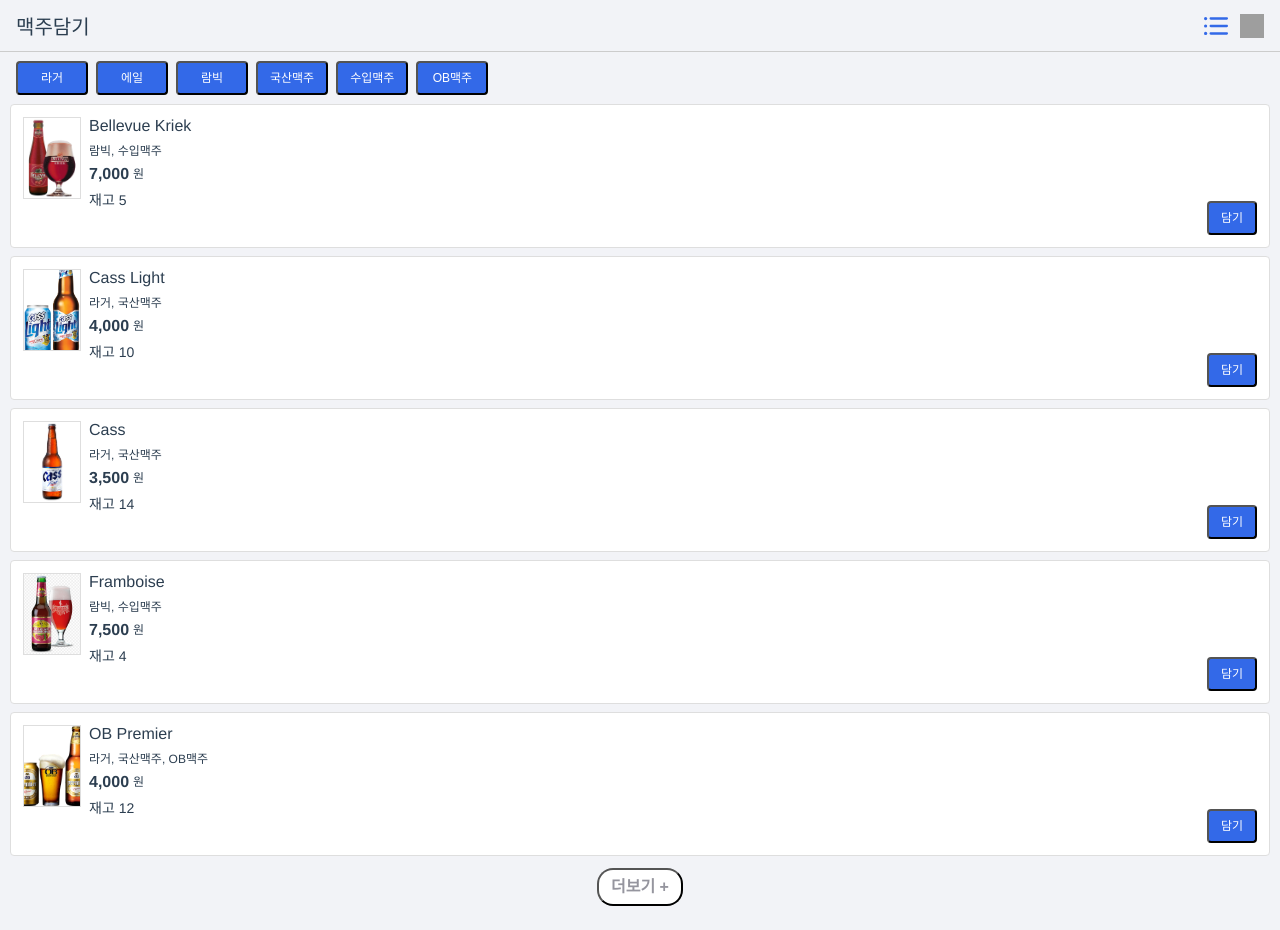
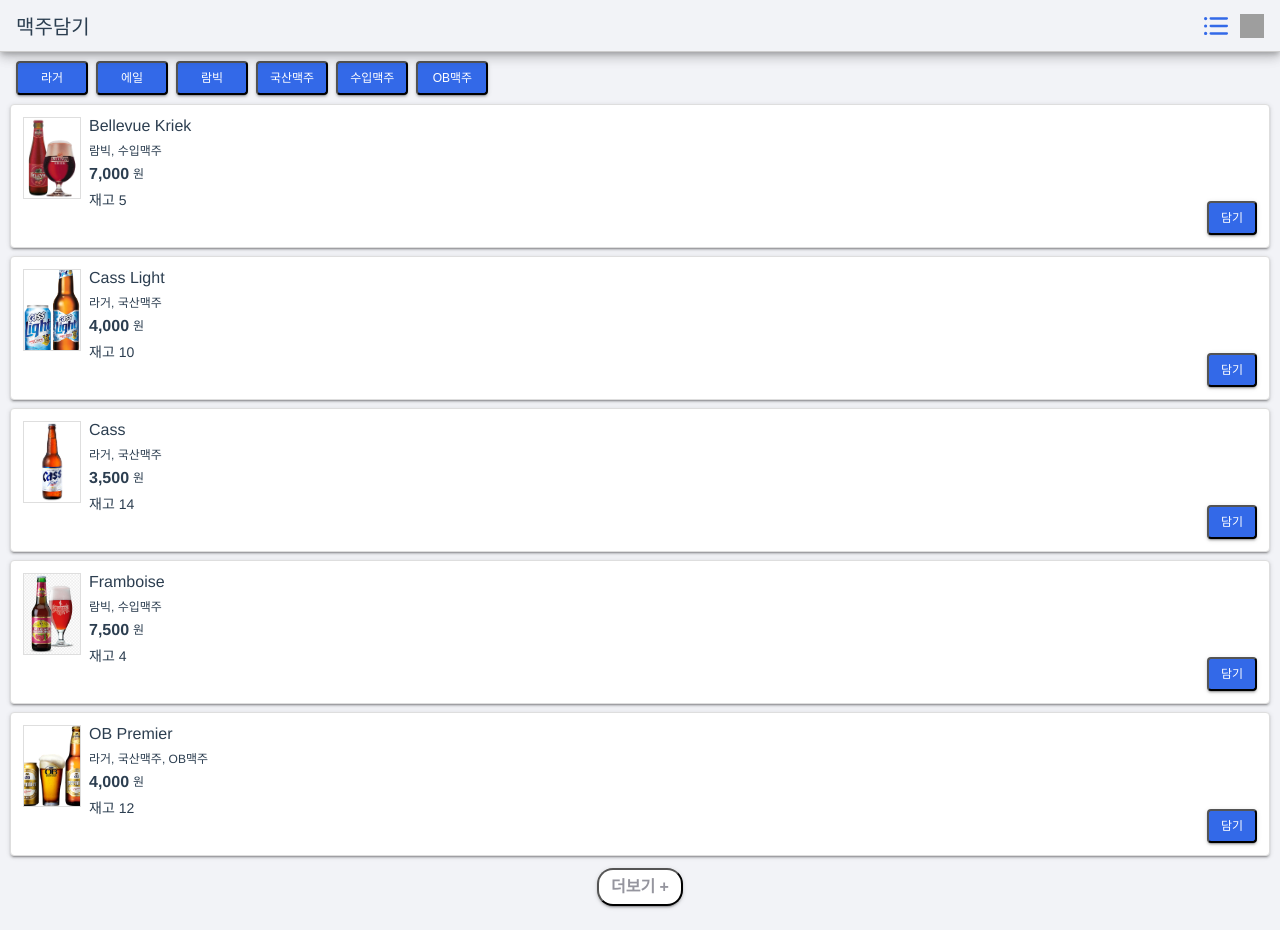
Before and after one commit to Chonim/beer-cart, a Vue app: page / in a window 1280 px wide. Built offline with nearby package versions, Linux system fonts and the light colour scheme; grey boxes are pictures that could not be loaded.

Commit message:
add box shadow to button and card

```diff
--- a/src/App.vue
+++ b/src/App.vue
@@ -24,6 +24,9 @@
 html, body {
   margin: 0;
 }
+.box-shadow {
+  box-shadow: 0px 3px 1px -2px rgba(0,0,0,0.2), 0px 2px 2px 0px rgba(0,0,0,0.14), 0px 1px 5px 0px rgba(0,0,0,0.12);
+}
 </style>
 
 <style lang="scss">
--- a/src/components/Common/Button.vue
+++ b/src/components/Common/Button.vue
@@ -1,6 +1,6 @@
 <template>
   <button
-    class="beer-button"
+    class="box-shadow beer-button"
     :disabled="isDisabled"
     :style="{ ...buttonStyle }"
     @click="$emit('click')"
--- a/src/components/Common/Card.vue
+++ b/src/components/Common/Card.vue
@@ -1,5 +1,5 @@
 <template>
-  <div class="beer-card-wrapper">
+  <div class="box-shadow beer-card-wrapper">
     <img
       class="beer-thumbnail"
       :src="`/static/img/${item.image}`"
@@ -95,6 +95,7 @@
   box-sizing: border-box;
   display: flex;
   position: relative;
+  transition: 0.3s cubic-bezier(0.25, 0.8, 0.5, 1);
   .beer-thumbnail {
     width: 56px;
     height: 80px;
--- a/src/components/Header.vue
+++ b/src/components/Header.vue
@@ -62,6 +62,7 @@
   padding: 16px;
   box-sizing: border-box;
   position: relative;
+  box-shadow: 0px 3px 5px -1px rgba(0,0,0,0.2), 0px 6px 10px 0px rgba(0,0,0,0.14), 0px 1px 18px 0px rgba(0,0,0,0.12);
   .header-title {
     font-size: 20px;
     width: calc(100% - 72px);
```
